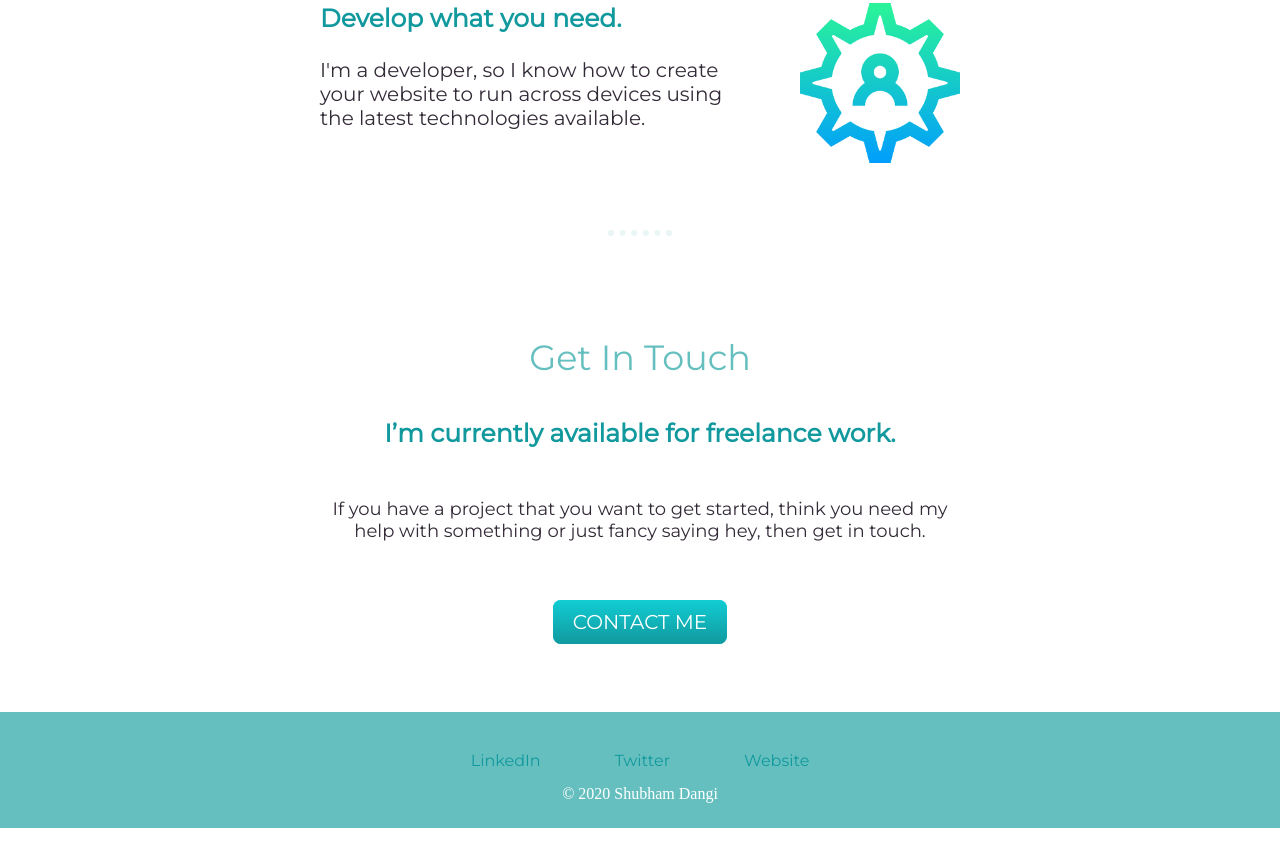
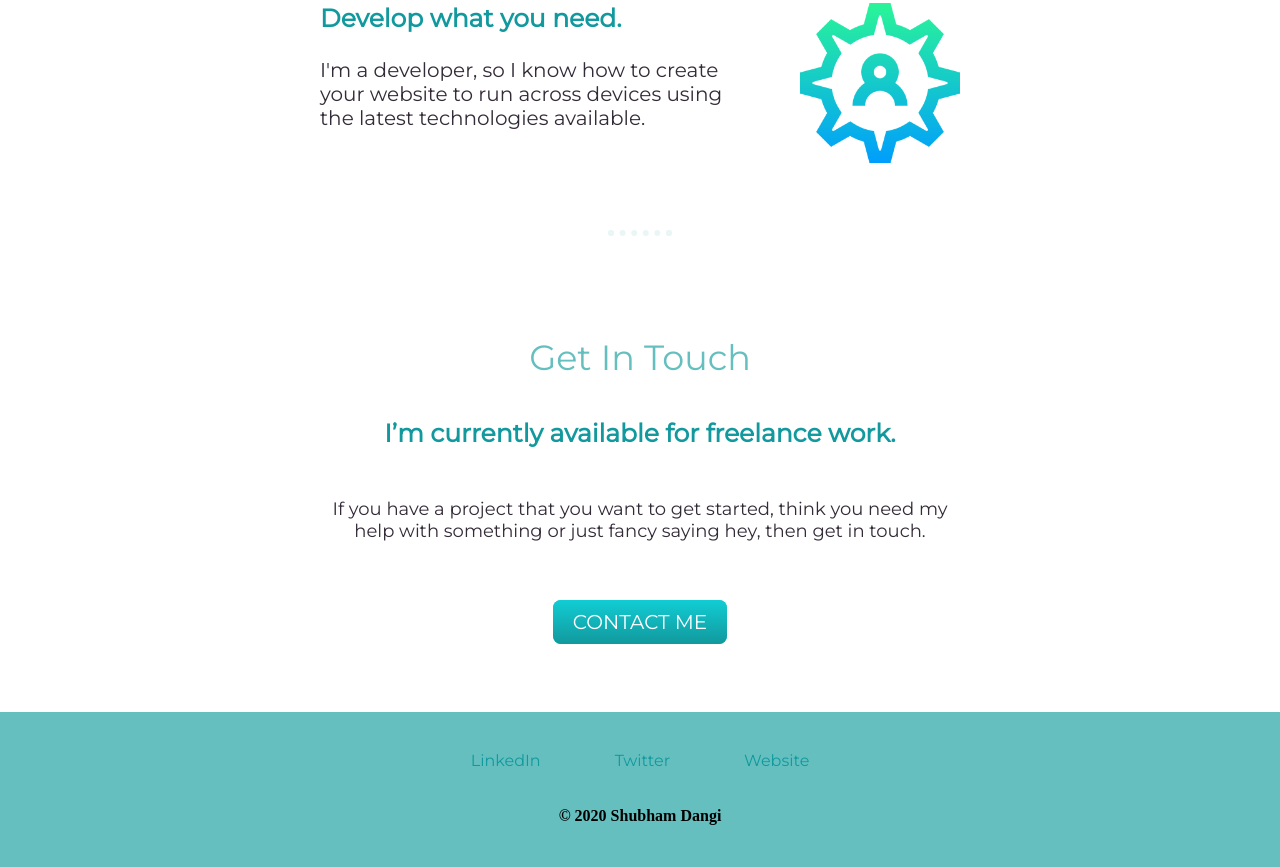
Before and after one commit to geekcyber/Homepage, a plain HTML site: page index.html in a window 1280 px wide. Shown: the part 2004-2871 px from the top of the page. Before the commit the page ends 2832 px from the top, so only its background shows below. Drawn offline with Linux system fonts and the light colour scheme; a web font is replaced by a local one.

Commit message:
Update index.html

```diff
--- a/index.html
+++ b/index.html
@@ -56,7 +56,7 @@
   <a target="_blank" class="footer-link" href="https://www.linkedin.com/in/ishubhamdangi">LinkedIn</a>
   <a target="_blank" class="footer-link" href="https://twitter.com/shubhamcss">Twitter</a>
   <a target="_blank" class="footer-link" href="https://technoshubham.github.io/">Website</a>
-  <p class="cp">© 2020 Shubham Dangi</p>
+  <h4>© 2020 Shubham Dangi</h4>
 
 
 </div>
```
